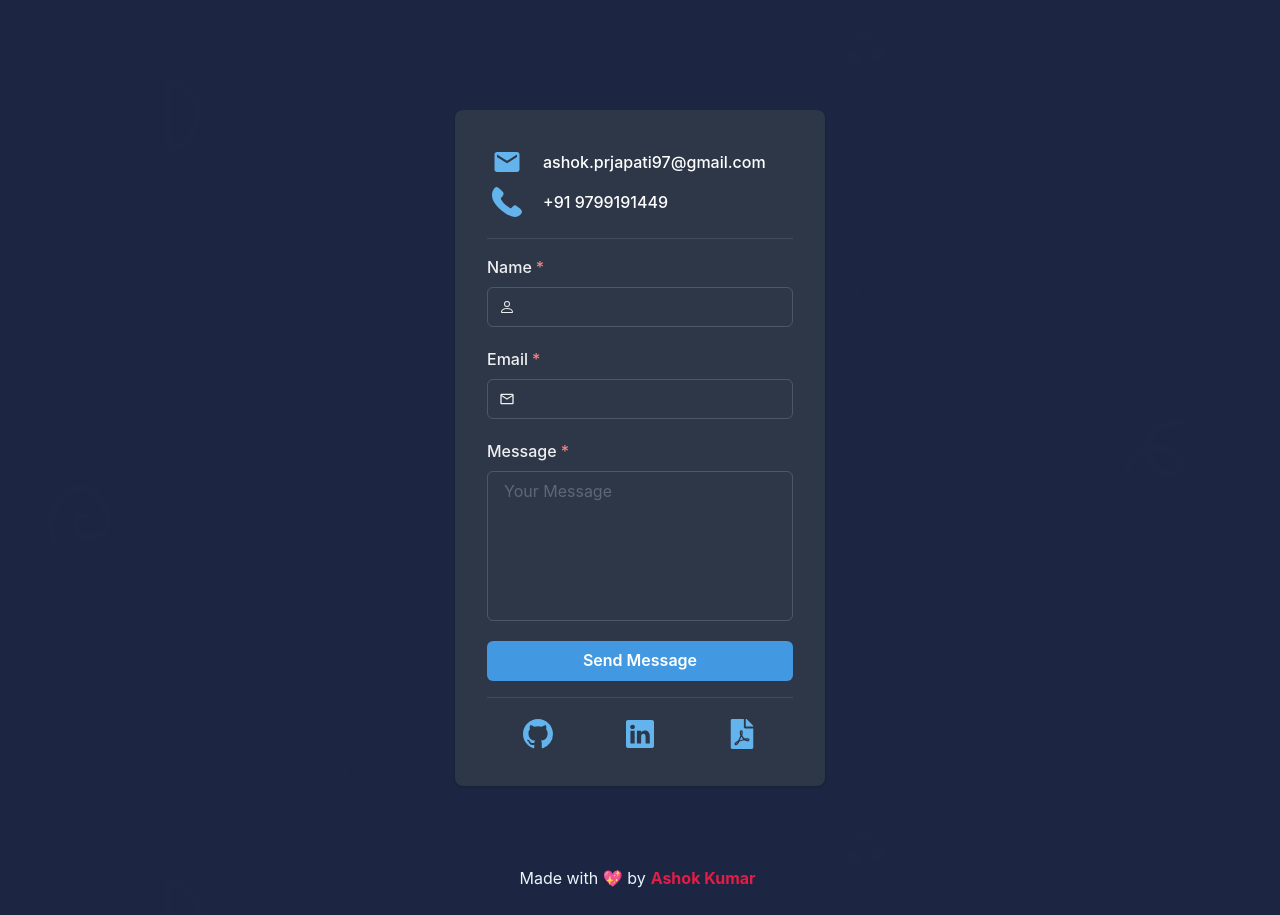
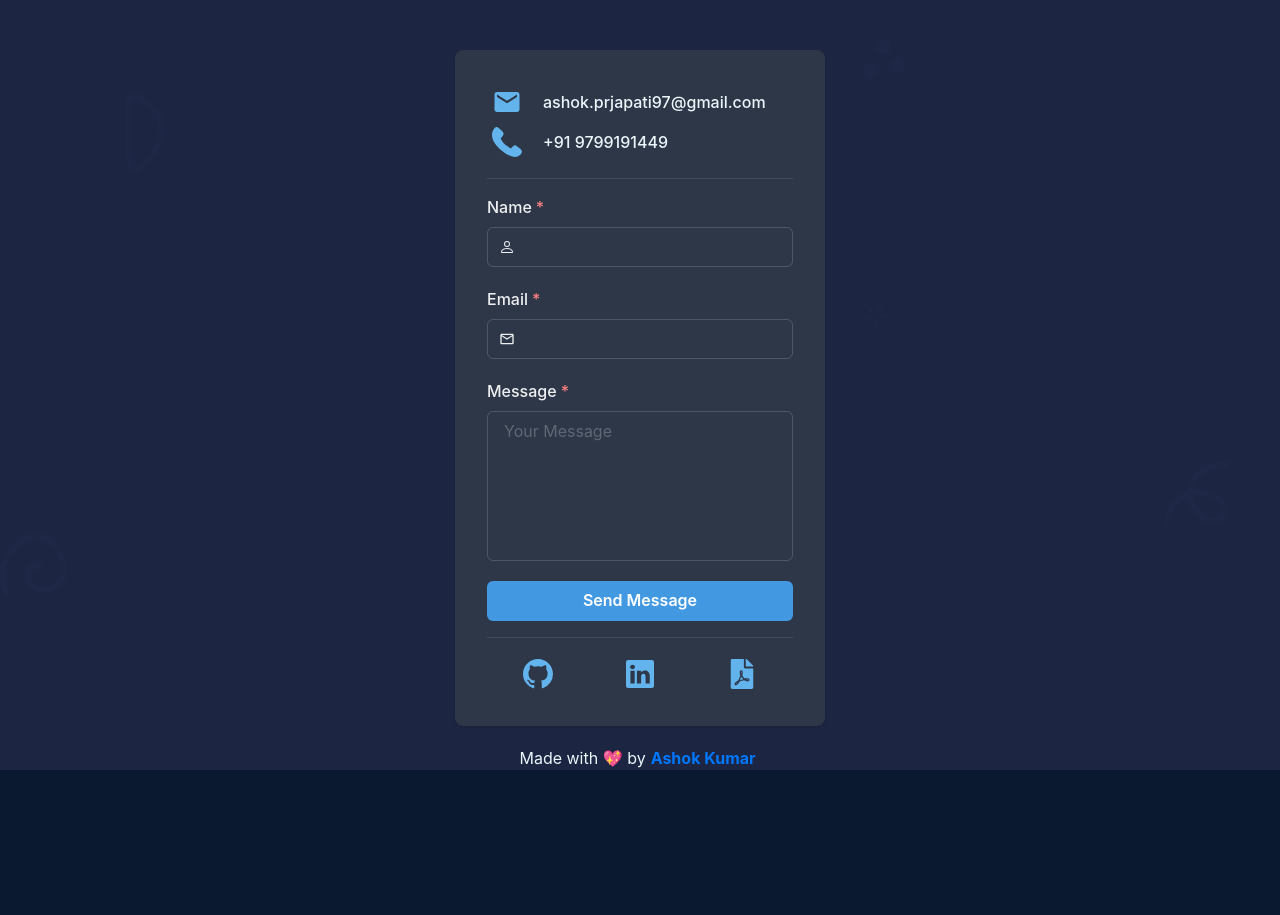
Before and after one commit to AshokPrjapati/AshokPrjapati.github.io, a React (Create React App) app: page / in a window 1280 px wide. Shown: the part 5660-6575 px from the top of the page. After the commit the page ends 6430 px from the top, so only its background shows below. Built offline with nearby package versions, Linux system fonts and the light colour scheme.

Commit message:
refactor: simplify layout and update color properties in Contact component for improved theming consistency

```diff
--- a/src/pages/Contact/Contact.tsx
+++ b/src/pages/Contact/Contact.tsx
@@ -55,9 +55,6 @@ export default function Contact() {
   const toast = useToast();
   const textColor = useColorModeValue("gray.700", "white");
   const { hasCopied, onCopy } = useClipboard(PROFILE_EMAIL);
-
-  const bgColor = "bg.3";
-  const spacing = { base: 4, md: 8, lg: 20 };
 
   /*
    ===================================================================================================
@@ -178,7 +175,7 @@ export default function Contact() {
         fontSize="3xl"
         icon={icon}
         _hover={{
-          bg: "#fff",
+          bg: "text-primary",
           color: textColor,
         }}
         onClick={handleCopy}
@@ -198,7 +195,7 @@ export default function Contact() {
         fontSize="3xl"
         icon={icon}
         _hover={{
-          bg: "#fff",
+          bg: "text-primary",
           color: textColor,
         }}
         isRound
@@ -227,7 +224,7 @@ export default function Contact() {
           >
             {renderIconButton("email", <MdEmail />, onCopy)}
           </Tooltip>
-          <Text color="#fff" display={{ base: "none", md: "flex" }}>
+          <Text color="text-primary" display={{ base: "none", md: "flex" }}>
             {PROFILE_EMAIL}
           </Text>
         </Flex>
@@ -242,7 +239,7 @@ export default function Contact() {
               {renderIconButton("phone", <PhoneIcon />)}
             </Link>
           </Tooltip>
-          <Text color="#fff" display={{ base: "none", md: "flex" }}>
+          <Text color="text-primary" display={{ base: "none", md: "flex" }}>
             +91 9799191449
           </Text>
         </Flex>
@@ -336,12 +333,12 @@ export default function Contact() {
 
   const renderFooter = () => {
     return (
-      <Flex align={"center"} color={"text.1"}>
+      <Flex align={"center"} color={"text-primary"}>
         Made with 💖 by
         <span
           style={{
             margin: "0 5px",
-            color: "#e11d48",
+            color: "var(--secondary)",
             fontWeight: "bold",
           }}
         >
@@ -359,9 +356,7 @@ export default function Contact() {
  */
 
   return (
-    <Flex bg={bgColor} align="center" justify="center" id="contact">
-      <Box borderRadius="lg" pb="25px">
-        <VStack spacing={spacing}>
+    <VStack align="center" justify="center" id="contact" gap={5}>
       <SectionHeader label="Contact Me" />
       <Box
         bg={"gray.700"}
@@ -378,7 +373,5 @@ export default function Contact() {
       </Box>
       {renderFooter()}
     </VStack>
-      </Box>
-    </Flex>
   );
 }
```
Lines whose indentation alone changed are shown as unchanged.
